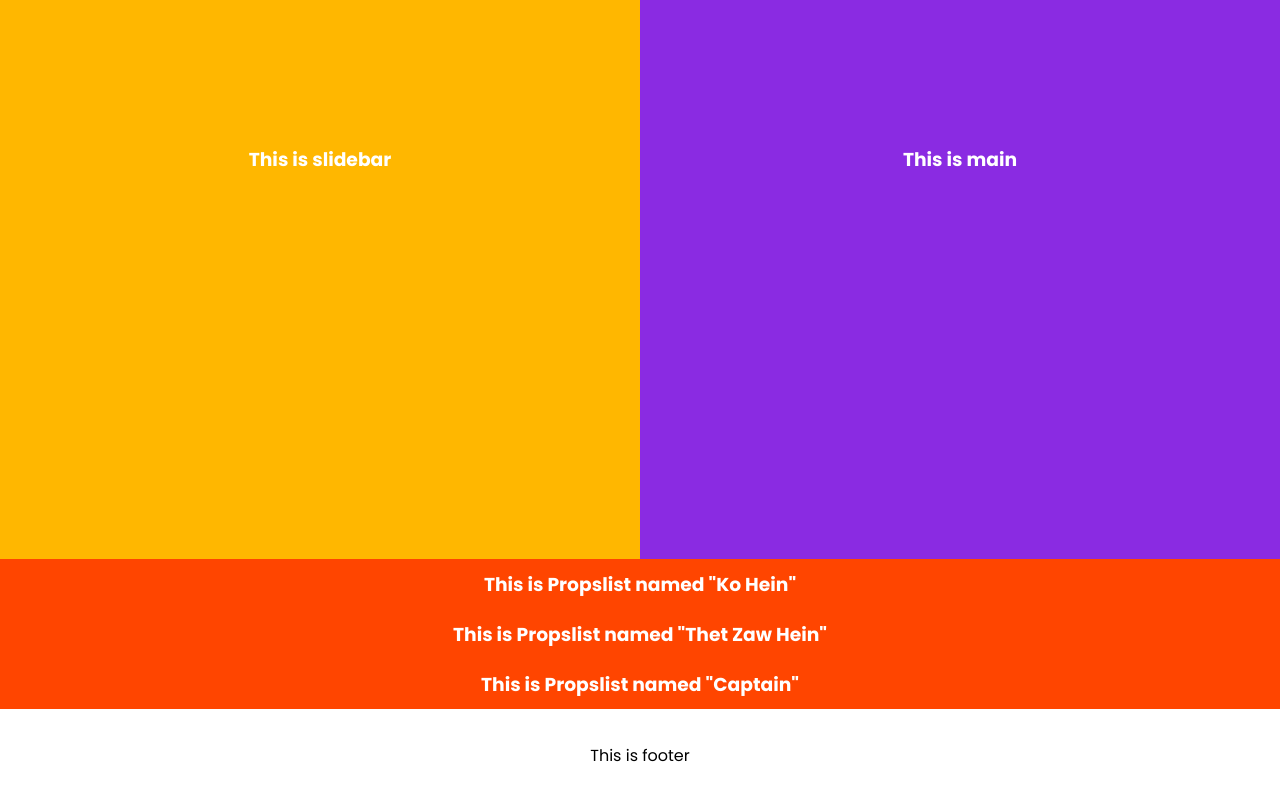
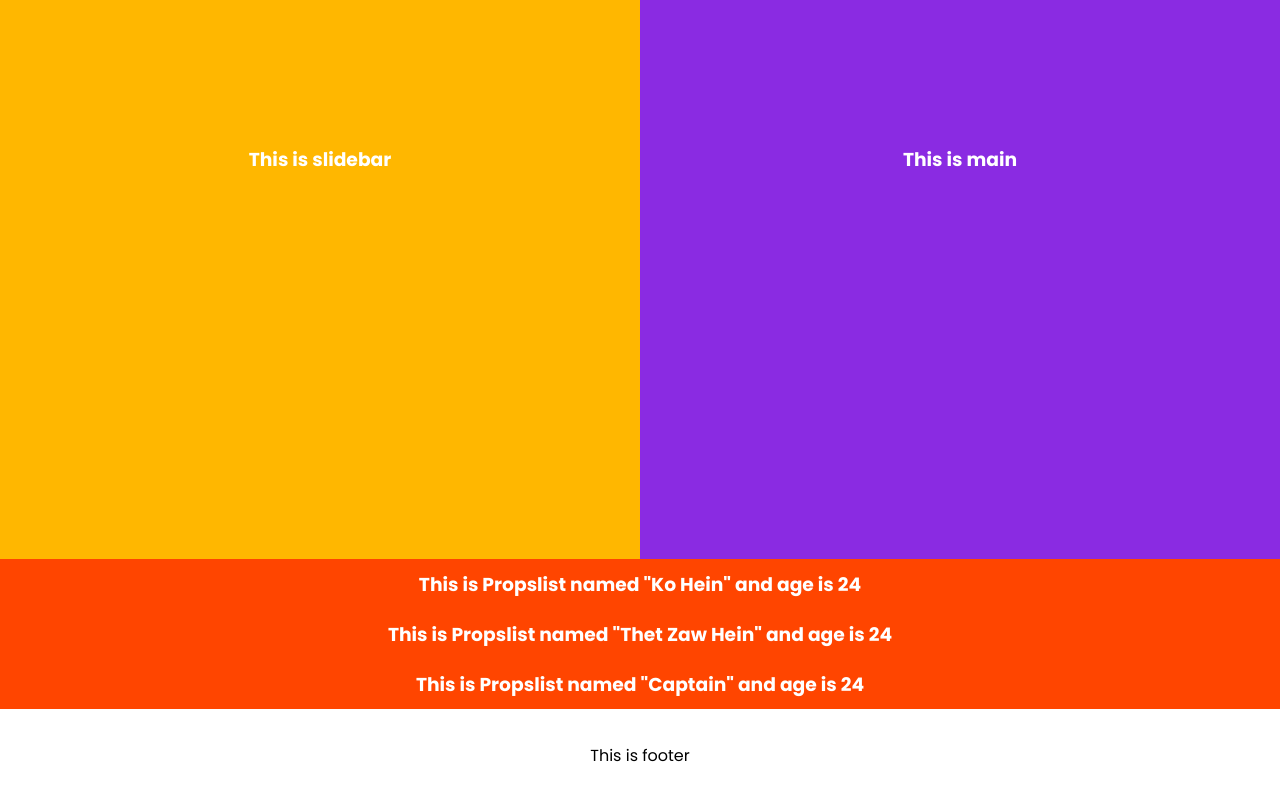
Before and after one commit to koheinthurako/React20-9-2023, a React (Create React App) app in the folder react-jsx/: page / in a window 1280 px wide. Shown: the part 290-1090 px from the top of the page. Built offline with nearby package versions, Linux system fonts and the light colour scheme.

Commit message:
add propslist data 2

```diff
--- a/react-jsx/public/index.html
+++ b/react-jsx/public/index.html
@@ -39,6 +39,7 @@
 
     <!--
       React မှာ global style css ရေးနည်းရှိတယ်
+      global style css ဆိုတာ components တစ်ခုချင်းစီရဲ့ သပ်ဆိုင်တဲ့ css တွေကို ခွဲရေးပြီး import နဲ့ globally အသုံးပြုခြင်းဖြစ်တယ်
     -->
 
   </head>
--- a/react-jsx/src/App.jsx
+++ b/react-jsx/src/App.jsx
@@ -8,6 +8,7 @@ import Propslist from "./components/Propslist";
 const App = () => {
 
   const data = ["Ko Hein", "Thet Zaw Hein", "Captain"];
+
 
   return (
     <div className="container">
@@ -23,9 +24,10 @@ const App = () => {
         ထဲက arrow function က အလုပ်လုပ်သွားပြီး props ဖြစ်တဲ့ name ကို ဟိုဘက်က function parameter ထဲ passing
         ပေးလိုက်ပြီး object တွေလို data array ထဲက တန်ဖိုးတွေကို ပြန်ခေါ်သုံးလို့ရသွားတယ်
       */}
-      <Propslist name={data[0]}/>
-      <Propslist name={data[1]}/>
-      <Propslist name={data[2]}/>
+      <Propslist name={data[0]} age={24}/>
+      <Propslist name={data[1]} age={24}/>
+      <Propslist name={data[2]} age={24}/>
+
       <Footer/>
 
     </div>
--- a/react-jsx/src/components/Propslist.jsx
+++ b/react-jsx/src/components/Propslist.jsx
@@ -1,10 +1,9 @@
 import "./Propslist.css"
 
-const Propslist = (props) => {
-    console.log(props);
+const Propslist = ({name, age}) => {
   return (
     <div className="listContainer">
-        <h3>This is Propslist named "{props.name}"</h3>
+        <h3>This is Propslist named "{name}" and age is {age}</h3>
     </div>
   )
 }
```
